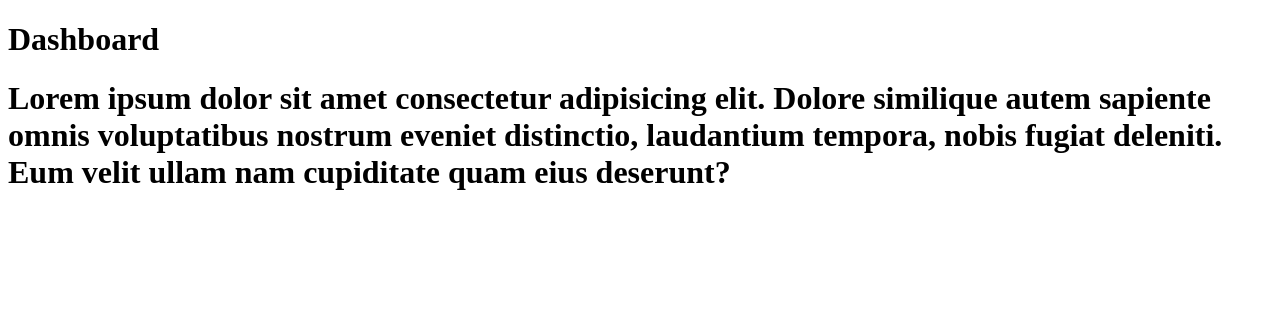
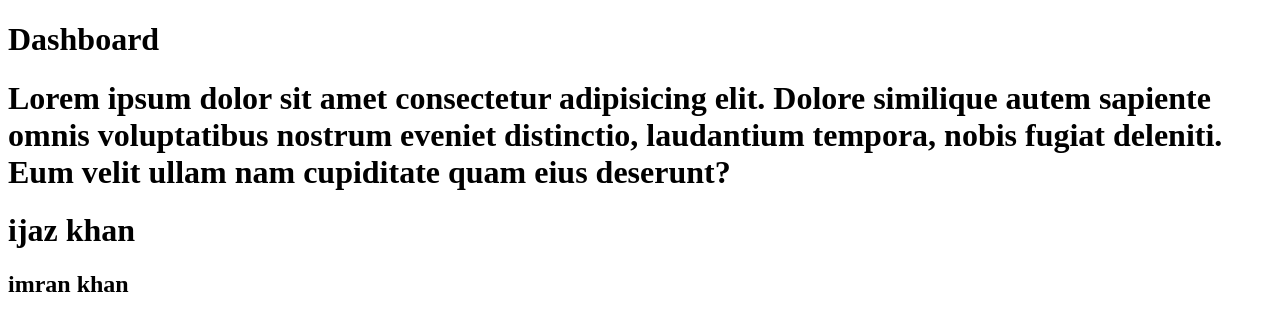
Before and after one commit to Imran2472/fainance-tracker-app, a plain HTML site: page Dashboard.html in a window 1280 px wide. Drawn offline with Linux system fonts and the light colour scheme.

Commit message:
edite some thing

```diff
--- a/Dashboard.html
+++ b/Dashboard.html
@@ -8,5 +8,7 @@
 <body>
     <h1>Dashboard</h1>
     <h1>Lorem ipsum dolor sit amet consectetur adipisicing elit. Dolore similique autem sapiente omnis voluptatibus nostrum eveniet distinctio, laudantium tempora, nobis fugiat deleniti. Eum velit ullam nam cupiditate quam eius deserunt?</h1>
+    <h1>ijaz khan</h1>
+    <h2>imran khan</h2>
 </body>
 </html>
```
